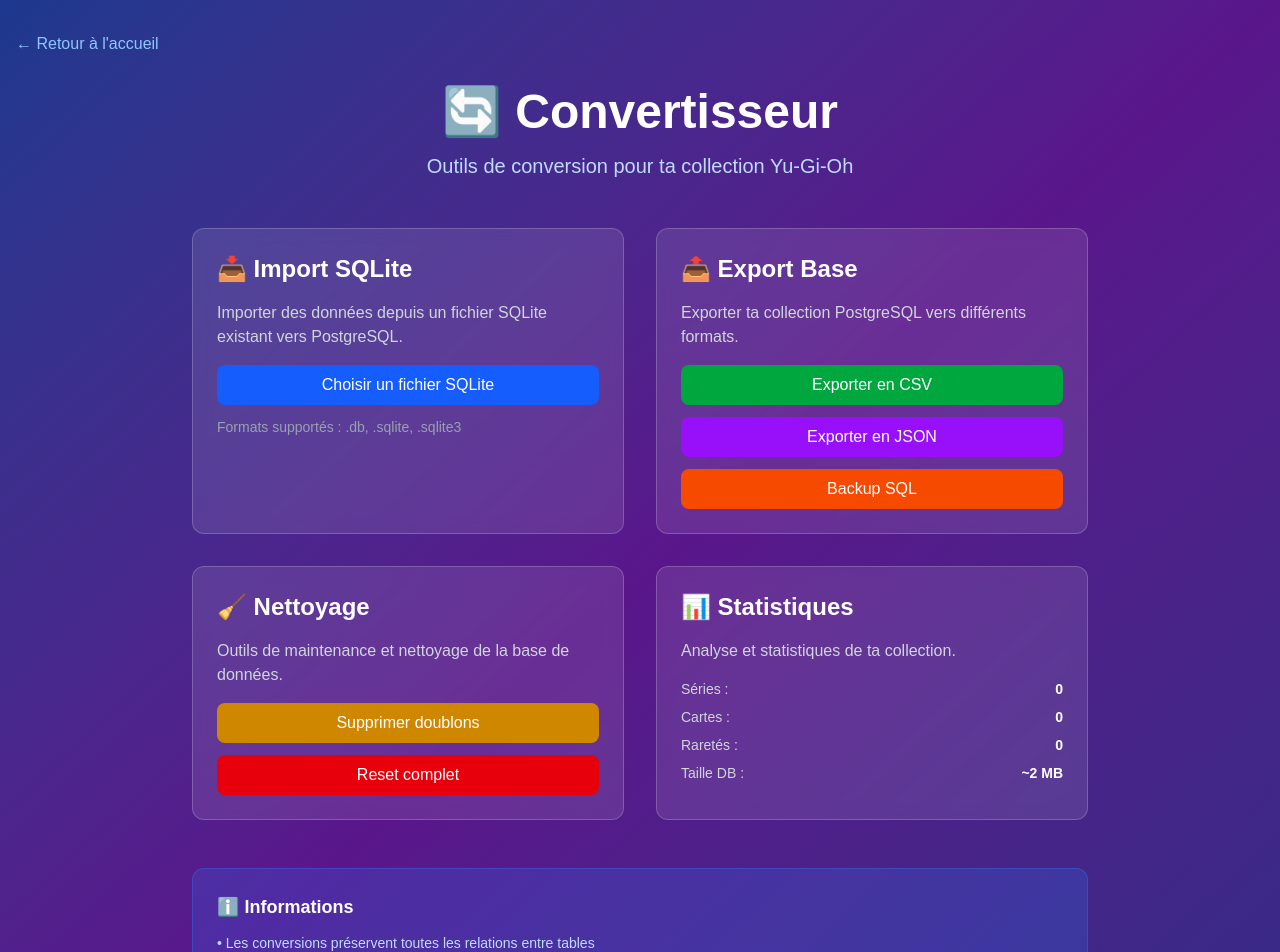
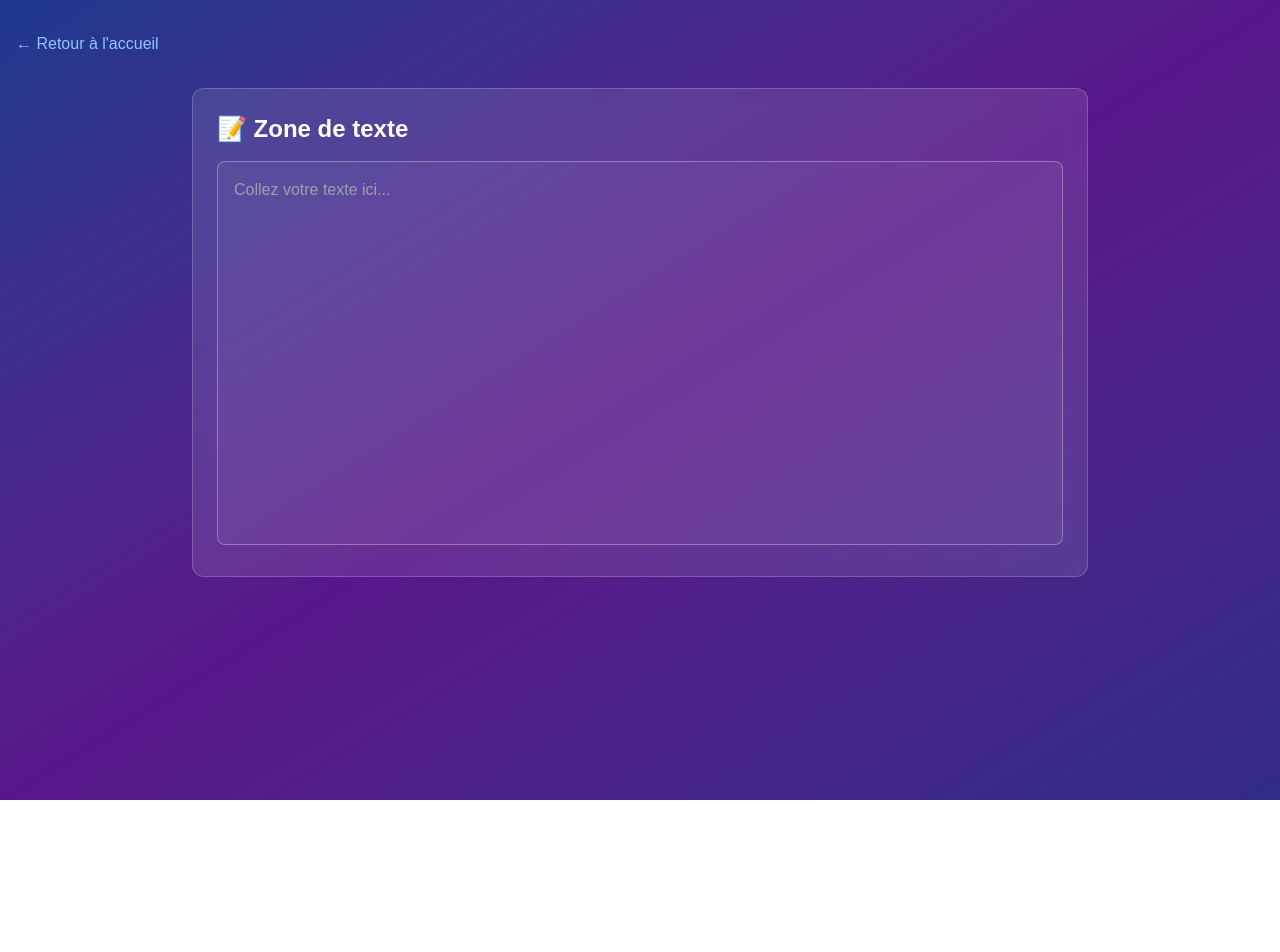
Before and after one commit to D0gZys/yugioh-collection-web, a Next.js app: page /convertisseur in a window 1280 px wide. Shown: the top 952 px of the page. After the commit the page ends 800 px from the top, so only its background shows below. Built offline with nearby package versions, Linux system fonts and the light colour scheme.

Commit message:
Update page.tsx

```diff
--- a/src/app/convertisseur/page.tsx
+++ b/src/app/convertisseur/page.tsx
@@ -1,6 +1,11 @@
+'use client';
+
 import Link from 'next/link';
+import { useState } from 'react';
 
 export default function ConvertisseurPage() {
+  const [text, setText] = useState('');
+
   return (
     <div className="min-h-screen bg-gradient-to-br from-blue-900 via-purple-900 to-indigo-900">
       <div className="container mx-auto px-4 py-8">
@@ -14,125 +19,21 @@ export default function ConvertisseurPage() {
           </Link>
         </nav>
 
-        {/* Header */}
-        <header className="text-center mb-12">
-          <h1 className="text-5xl font-bold text-white mb-4">
-            🔄 Convertisseur
-          </h1>
-          <p className="text-xl text-blue-200">
-            Outils de conversion pour ta collection Yu-Gi-Oh
-          </p>
-        </header>
+        {/* Zone de texte */}
+        <div className="max-w-4xl mx-auto">
+          <div className="bg-white/10 backdrop-blur-sm border border-white/20 rounded-xl p-6">
+            <h2 className="text-2xl font-semibold text-white mb-4">
+              📝 Zone de texte
+            </h2>
 
-        {/* Contenu principal */}
-        <div className="max-w-4xl mx-auto">
-          <div className="grid grid-cols-1 md:grid-cols-2 gap-8">
-
-            {/* Section Import SQLite */}
-            <div className="bg-white/10 backdrop-blur-sm border border-white/20 rounded-xl p-6">
-              <h2 className="text-2xl font-semibold text-white mb-4 flex items-center gap-2">
-                📥 Import SQLite
-              </h2>
-              <p className="text-gray-300 mb-4">
-                Importer des données depuis un fichier SQLite existant vers PostgreSQL.
-              </p>
-              <div className="space-y-3">
-                <button className="w-full bg-blue-600 hover:bg-blue-700 text-white px-4 py-2 rounded-lg transition-colors">
-                  Choisir un fichier SQLite
-                </button>
-                <div className="text-sm text-gray-400">
-                  Formats supportés : .db, .sqlite, .sqlite3
-                </div>
-              </div>
-            </div>
-
-            {/* Section Export */}
-            <div className="bg-white/10 backdrop-blur-sm border border-white/20 rounded-xl p-6">
-              <h2 className="text-2xl font-semibold text-white mb-4 flex items-center gap-2">
-                📤 Export Base
-              </h2>
-              <p className="text-gray-300 mb-4">
-                Exporter ta collection PostgreSQL vers différents formats.
-              </p>
-              <div className="space-y-3">
-                <button className="w-full bg-green-600 hover:bg-green-700 text-white px-4 py-2 rounded-lg transition-colors">
-                  Exporter en CSV
-                </button>
-                <button className="w-full bg-purple-600 hover:bg-purple-700 text-white px-4 py-2 rounded-lg transition-colors">
-                  Exporter en JSON
-                </button>
-                <button className="w-full bg-orange-600 hover:bg-orange-700 text-white px-4 py-2 rounded-lg transition-colors">
-                  Backup SQL
-                </button>
-              </div>
-            </div>
-
-            {/* Section Nettoyage */}
-            <div className="bg-white/10 backdrop-blur-sm border border-white/20 rounded-xl p-6">
-              <h2 className="text-2xl font-semibold text-white mb-4 flex items-center gap-2">
-                🧹 Nettoyage
-              </h2>
-              <p className="text-gray-300 mb-4">
-                Outils de maintenance et nettoyage de la base de données.
-              </p>
-              <div className="space-y-3">
-                <button className="w-full bg-yellow-600 hover:bg-yellow-700 text-white px-4 py-2 rounded-lg transition-colors">
-                  Supprimer doublons
-                </button>
-                <button className="w-full bg-red-600 hover:bg-red-700 text-white px-4 py-2 rounded-lg transition-colors">
-                  Reset complet
-                </button>
-              </div>
-            </div>
-
-            {/* Section Statistiques */}
-            <div className="bg-white/10 backdrop-blur-sm border border-white/20 rounded-xl p-6">
-              <h2 className="text-2xl font-semibold text-white mb-4 flex items-center gap-2">
-                📊 Statistiques
-              </h2>
-              <p className="text-gray-300 mb-4">
-                Analyse et statistiques de ta collection.
-              </p>
-              <div className="space-y-2 text-sm">
-                <div className="flex justify-between text-gray-300">
-                  <span>Séries :</span>
-                  <span className="text-white font-semibold">0</span>
-                </div>
-                <div className="flex justify-between text-gray-300">
-                  <span>Cartes :</span>
-                  <span className="text-white font-semibold">0</span>
-                </div>
-                <div className="flex justify-between text-gray-300">
-                  <span>Raretés :</span>
-                  <span className="text-white font-semibold">0</span>
-                </div>
-                <div className="flex justify-between text-gray-300">
-                  <span>Taille DB :</span>
-                  <span className="text-white font-semibold">~2 MB</span>
-                </div>
-              </div>
-            </div>
-
-          </div>
-
-          {/* Section Info */}
-          <div className="mt-12 bg-blue-500/20 border border-blue-500/30 rounded-xl p-6">
-            <h3 className="text-lg font-semibold text-white mb-3 flex items-center gap-2">
-              ℹ️ Informations
-            </h3>
-            <div className="text-sm text-blue-200 space-y-2">
-              <p>• Les conversions préservent toutes les relations entre tables</p>
-              <p>• Un backup automatique est créé avant chaque opération importante</p>
-              <p>• Les données sensibles (.env) ne sont jamais incluses dans les exports</p>
-              <p>• Les opérations de reset sont irréversibles, sois prudent !</p>
-            </div>
+            <textarea
+              value={text}
+              onChange={(e) => setText(e.target.value)}
+              placeholder="Collez votre texte ici..."
+              className="w-full h-96 bg-white/5 border border-white/30 rounded-lg p-4 text-white placeholder-gray-400 resize-none focus:outline-none focus:border-blue-400 focus:ring-1 focus:ring-blue-400"
+            />
           </div>
         </div>
-
-        {/* Footer */}
-        <footer className="text-center mt-12 text-gray-400">
-          <p>Convertisseur de données Yu-Gi-Oh Collection</p>
-        </footer>
       </div>
     </div>
   );
```
